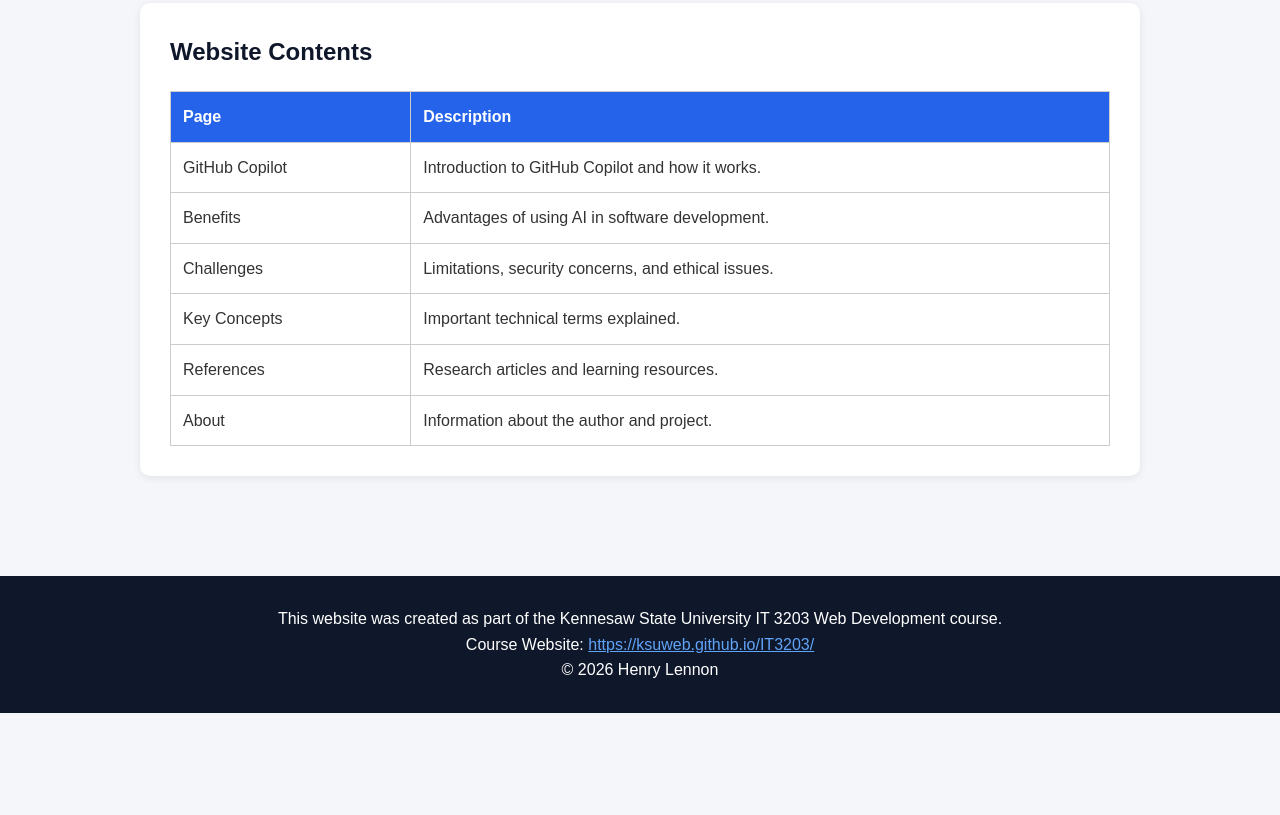
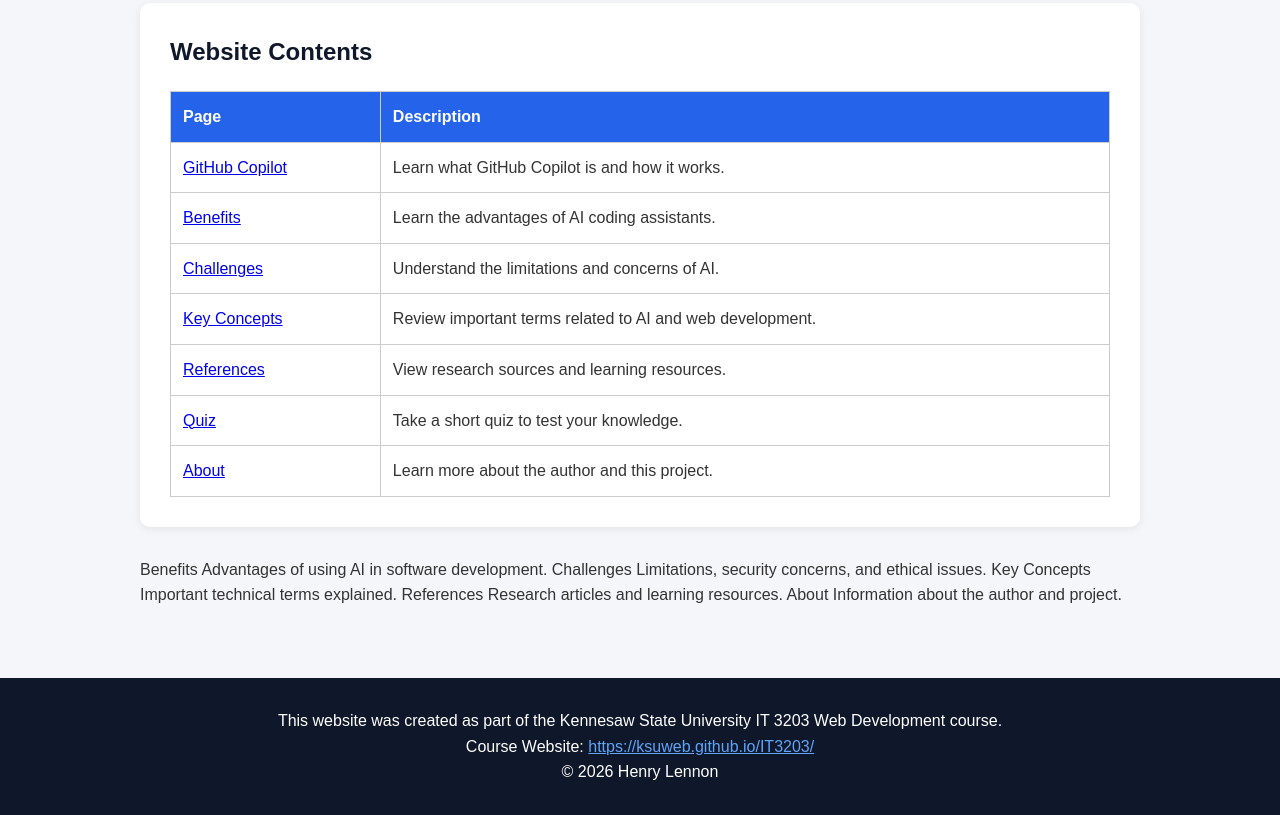
Before and after one commit to Henryiivii/Project-Milestone-1-Henry-Lennon, a plain HTML site: page index.html in a window 1280 px wide. Shown: the part 1323-2138 px from the top of the page. Before the commit the page ends 2036 px from the top, so only its background shows below. Drawn offline with Linux system fonts and the light colour scheme.

Commit message:
Update index.html

```diff
--- a/index.html
+++ b/index.html
@@ -134,23 +134,48 @@
 <table>
 
 <tr>
-
 <th>Page</th>
-
 <th>Description</th>
-
 </tr>
 
 <tr>
-
-<td>GitHub Copilot</td>
-
-<td>Introduction to GitHub Copilot and how it works.</td>
-
+<td><a href="copilot.html">GitHub Copilot</a></td>
+<td>Learn what GitHub Copilot is and how it works.</td>
 </tr>
 
 <tr>
+<td><a href="benefits.html">Benefits</a></td>
+<td>Learn the advantages of AI coding assistants.</td>
+</tr>
 
+<tr>
+<td><a href="challenges.html">Challenges</a></td>
+<td>Understand the limitations and concerns of AI.</td>
+</tr>
+
+<tr>
+<td><a href="concepts.html">Key Concepts</a></td>
+<td>Review important terms related to AI and web development.</td>
+</tr>
+
+<tr>
+<td><a href="references.html">References</a></td>
+<td>View research sources and learning resources.</td>
+</tr>
+
+<tr>
+<td><a href="quiz.html">Quiz</a></td>
+<td>Take a short quiz to test your knowledge.</td>
+</tr>
+
+<tr>
+<td><a href="about.html">About</a></td>
+<td>Learn more about the author and this project.</td>
+</tr>
+
+</table>
+
+</section>
 <td>Benefits</td>
 
 <td>Advantages of using AI in software development.</td>
```
